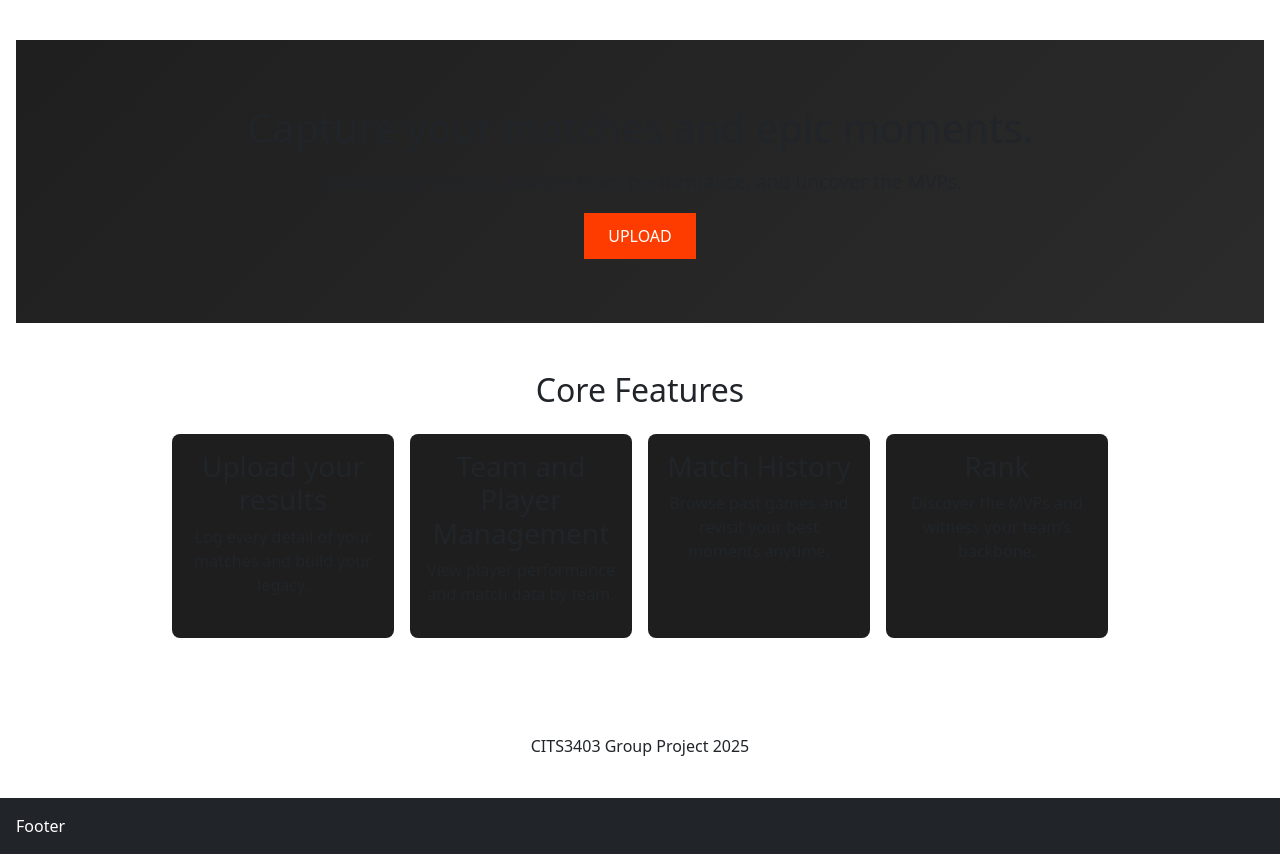
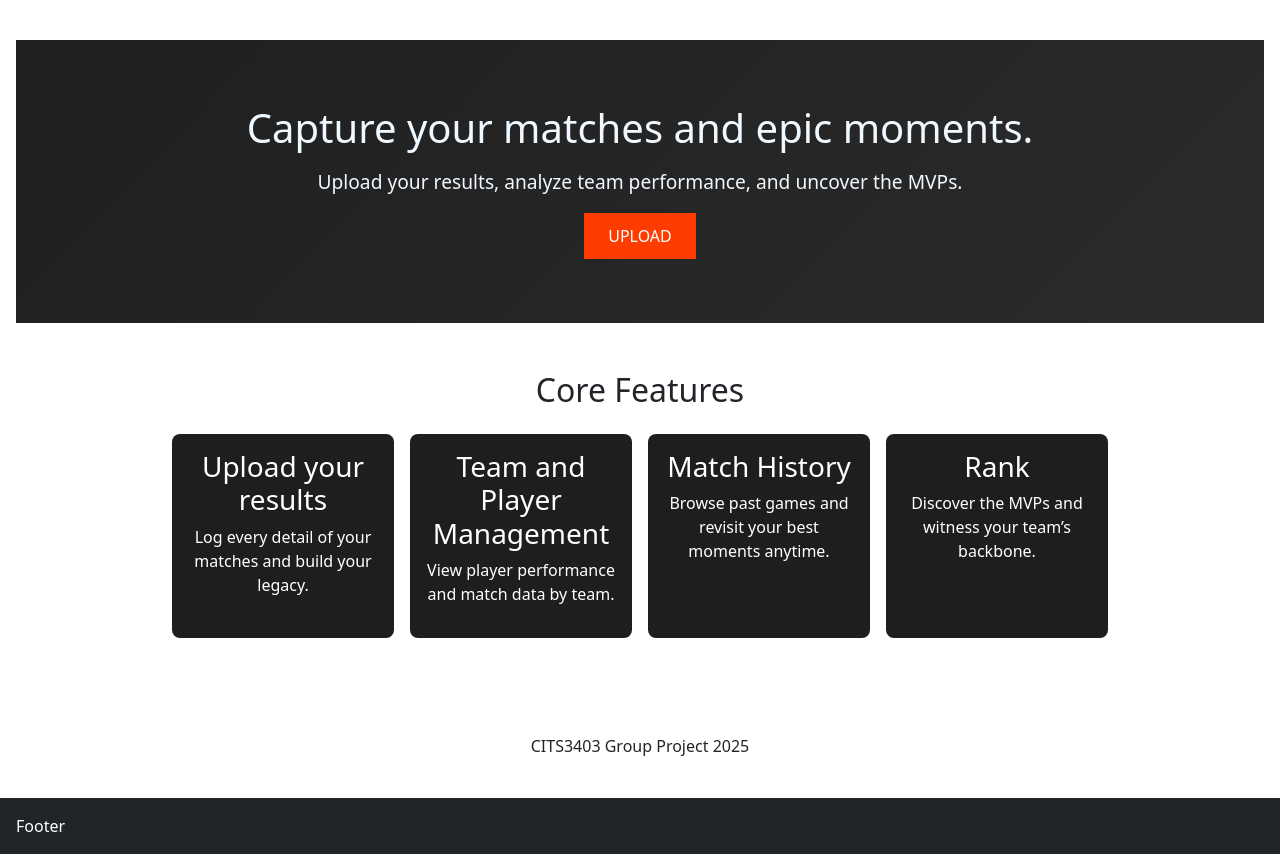
Before and after one commit to 23941335/cits3403, a Flask app: template app/templates/pages/homeV0.2.html in a window 1280 px wide. Shown: the part 145-999 px from the top of the page. Run offline with Flask 3, Linux system fonts and the light colour scheme; the template is opened without the code that fills it, so the values that code supplies are empty.

Commit message:
Modifed font color

```diff
--- a/app/templates/pages/homeV0.2.html
+++ b/app/templates/pages/homeV0.2.html
@@ -12,9 +12,11 @@
     background: linear-gradient(135deg, #1f1f1f, #2b2b2b);
   }
   .hero h1 {
+    color: aliceblue;
     font-size: 2.5rem;
   }
   .hero p {
+    color: aliceblue;
     font-size: 1.2rem;
     margin: 1rem 0;
   }
@@ -39,6 +41,7 @@
   }
   .feature-card {
     background-color: #1e1e1e;
+    color: rgb(255, 255, 255);
     padding: 1rem;
     border-radius: 8px;
     flex: 1 1 200px;
```
